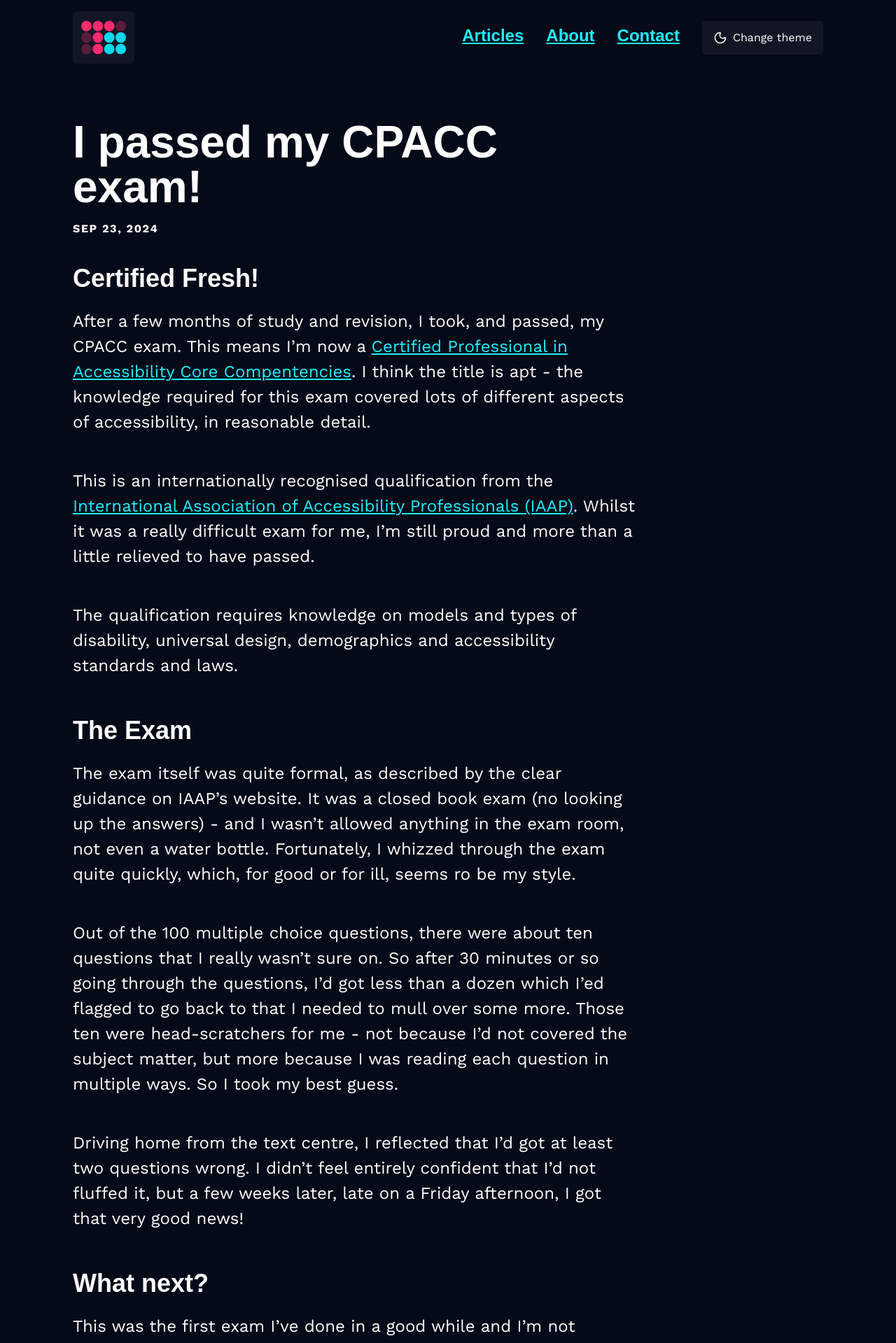
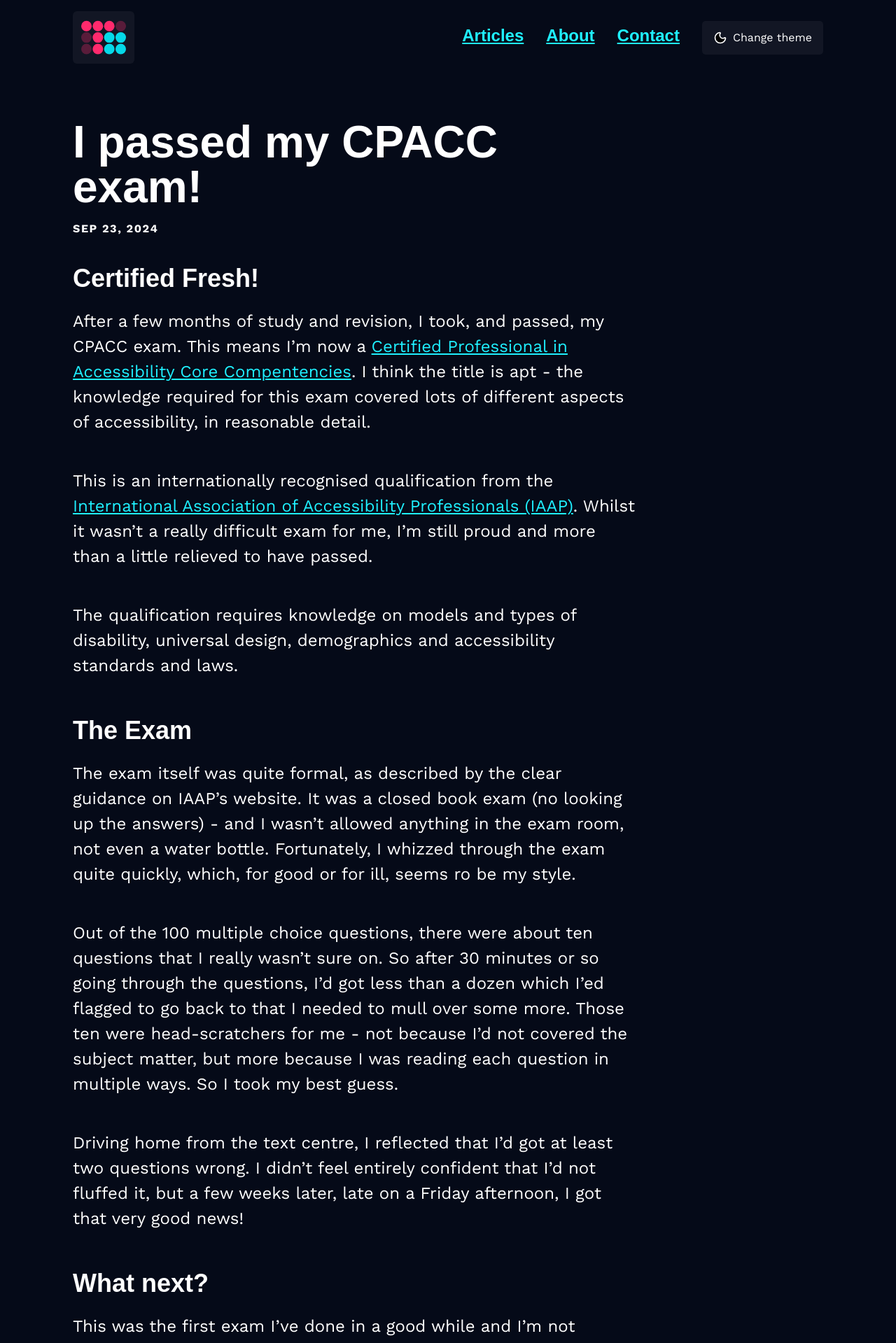
Before and after one commit to tomjnapier/tomjnapier.github.io, a Jekyll site: the page built from _posts/2024-09-23-cpacc.md, in a window 1280 px wide. Shown: the top 1919 px of the page at 70% size. Built offline with Jekyll 4.4.1, drawn with Linux system fonts in a browser that asks for light colours; some web fonts are replaced.

Commit message:
- update typos in blog posts

```diff
--- a/_posts/2024-09-23-cpacc.md
+++ b/_posts/2024-09-23-cpacc.md
@@ -11,7 +11,7 @@ custom-excerpt: I'm now a Certified Professional in Accessibility Core Competenc
 
 After a few months of study and revision, I took, and passed, my CPACC exam. This means I'm now a [Certified Professional in Accessibility Core Compentencies](https://www.accessibilityassociation.org/s/certified-professional). I think the title is apt - the knowledge required for this exam covered lots of different aspects of accessibility, in reasonable detail.
 
-This is an internationally recognised qualification from the [International Association of Accessibility Professionals (IAAP)](https://www.accessibilityassociation.org/s/). Whilst it was a really difficult exam for me, I'm still proud and more than a little relieved to have passed.
+This is an internationally recognised qualification from the [International Association of Accessibility Professionals (IAAP)](https://www.accessibilityassociation.org/s/). Whilst it wasn't a really difficult exam for me, I'm still proud and more than a little relieved to have passed.
 
 The qualification requires knowledge on models and types of disability, universal design, demographics and accessibility standards and laws.
 
--- a/_sass/components/_theme-switcher.scss
+++ b/_sass/components/_theme-switcher.scss
@@ -24,6 +24,7 @@
     .theme--light & {
         background: hsl(27, 100%, 98%);
     }
+
     &--active {
         display: block;
         list-style-type: none;
@@ -50,9 +51,15 @@
 
         .theme--light & {
             color: var(--accent-two-on-color);
+
             svg {
                 stroke: var(--accent-two-on-color);
             }
+
+            // [aria-current="true"] {
+            //     fill: var(--accent-two-on-color);
+            // }
+
         }
 
         &:hover,
@@ -64,10 +71,16 @@
             width: 1.25rem;
             height: 1.25rem;
             margin-right: 0.5rem;
-            stroke: rgb( 255 255 255 / 25%);
+            stroke: rgb(79 81 92);
             fill: none;
             stroke-width: 2px;
         }
+
+        // &[aria-current="true"] {
+        //     svg {
+        //         fill: rgb(79 81 92);
+        //     }
+        // }
 
     }
 
```
Also changed, not shown: _posts/2024-02-09-2024-reading-list.md (+1 -1 lines), _posts/2024-10-12-2024-watch-list.md (added, +56 -0 lines), assets/images/the-substance.webp (added).
